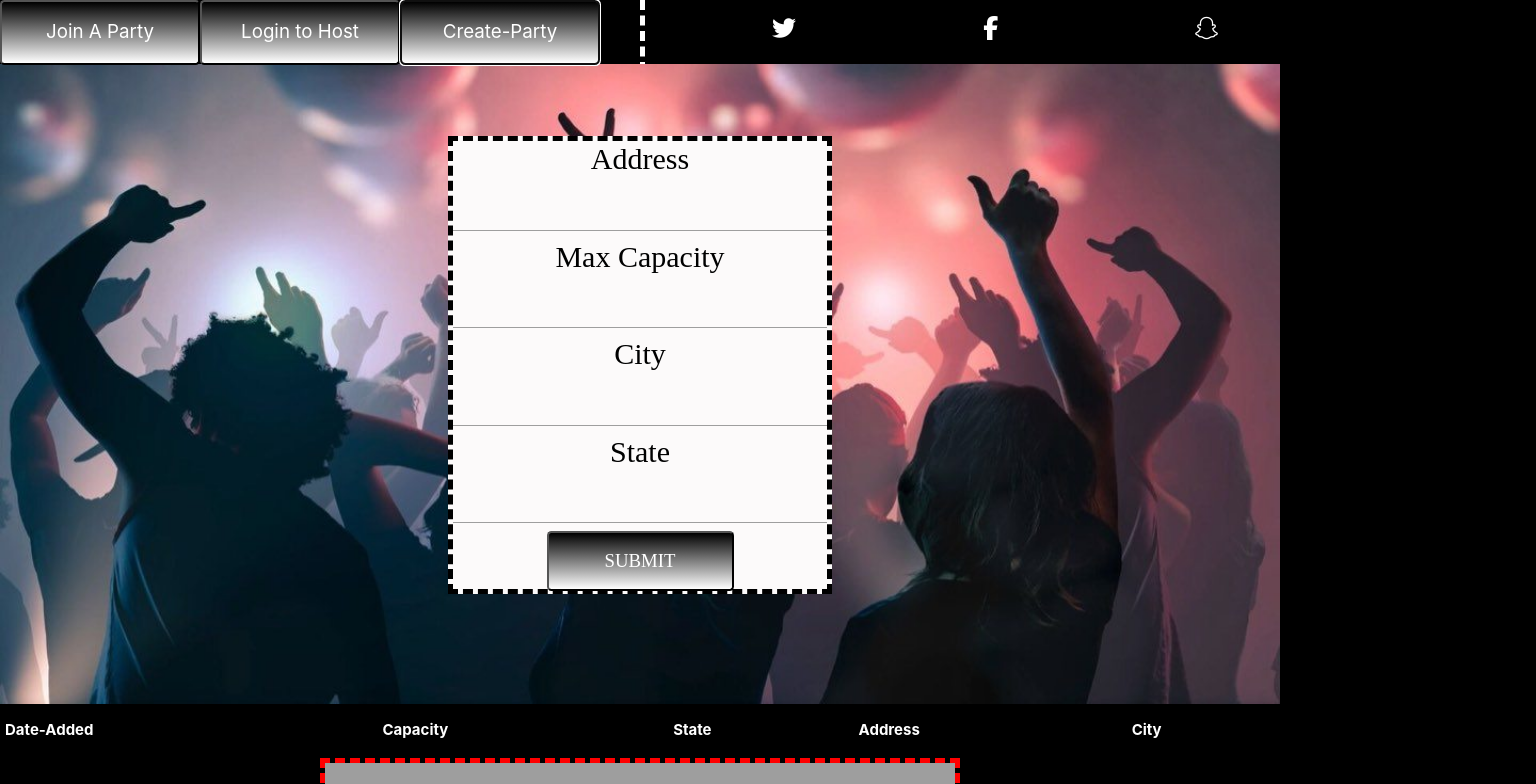
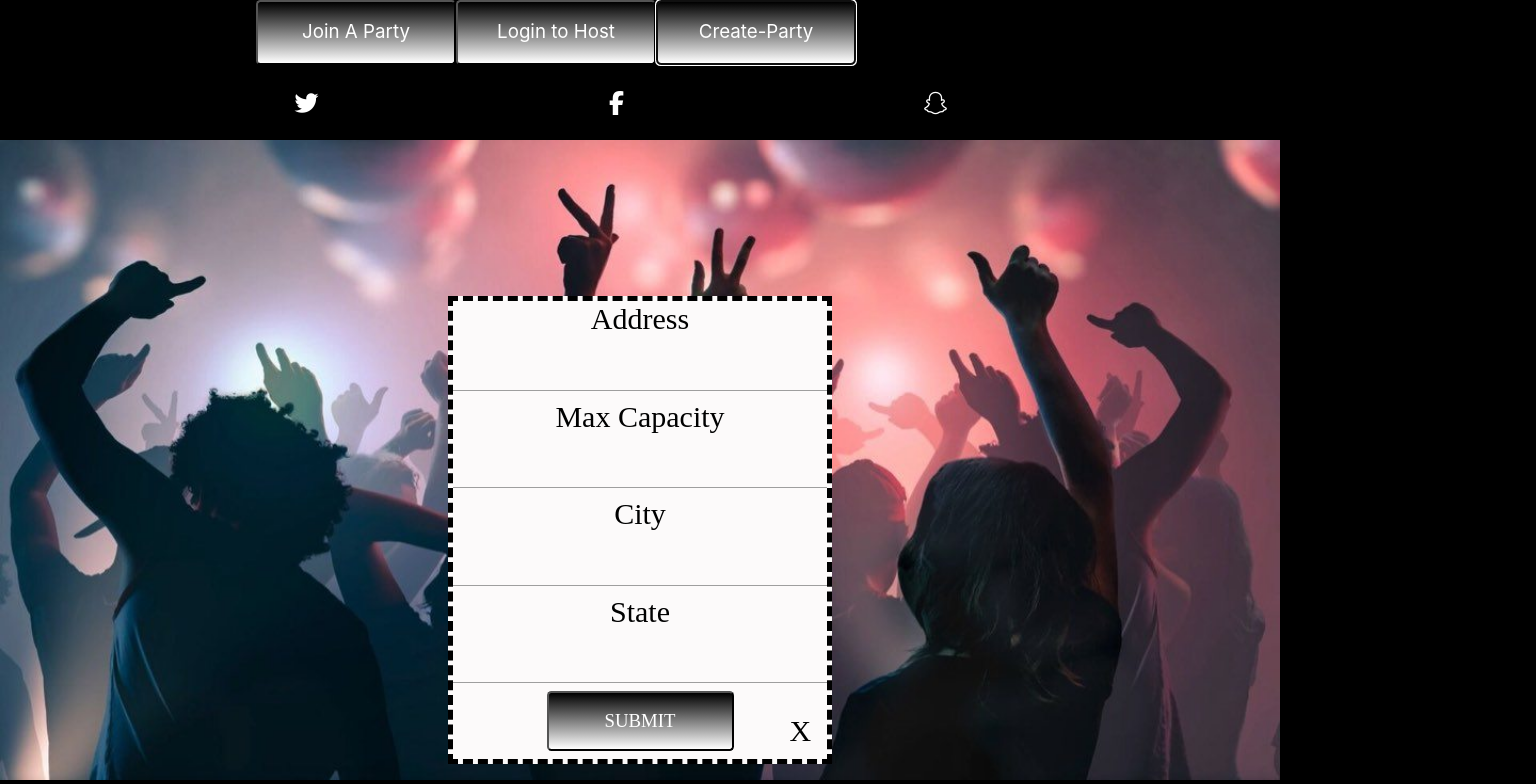
Before and after one commit to hrazintakyt/GroupProject, a plain HTML site: page index.html in a window 1280 px wide. Both pictures are taken after a click on the button "Create-Party". Shown: the top 784 px of the page, 1536 px wide, since content can reach past the window. Drawn offline with nearby package versions, Linux system fonts and the light colour scheme; some packages are replaced by stand-ins of ours; no server answers; grey boxes are pictures that could not be loaded.

Commit message:
lots of Css changes

```diff
--- a/assets/style.css
+++ b/assets/style.css
@@ -5,15 +5,47 @@ body{
 
 }
 
+#thisOff{
+	text-decoration: none;
+	color: white;
+}
+
 nav{
 
-	width: 100%;
-	height: 85px;
-	position: static;
+	width: 50%;
+	position: absolute;
 	background-color :black! important;
 	color: black;
 	overflow: none;
+	float: left;
+	display: inline-block;
+}
 
+header{
+	height: 70px;
+	background-color: black;
+}
+
+
+.HeadingOne{
+	text-align: center;
+	font-family: serif;
+	color: white;
+
+}
+
+
+.xBtn{
+	float: right;
+	color: black;
+	font-family: serif;
+	position: absolute;
+	left: 90%;
+	top: 90%;
+}
+
+.xBtn:hover{
+	color: gray;
 
 }
 
@@ -49,6 +81,9 @@ button:hover{
 }
 
 
+td:hover{
+	background: gray;
+}
 
 
 
@@ -96,7 +131,7 @@ display: none;
 	z-index: 1;
 	background: rgb(252, 250, 250);
 	width: 30%;
-	height: 458px;
+	height: 468px;
 	margin-top: 20%;
 	border: 5px dashed black;
 	color: black;
@@ -132,6 +167,7 @@ table {
 	width: 50%;
 	margin-left: 50%;
 	border-left: 5px dashed white;
+	height: 100%;
 }
 
 i{
@@ -141,3 +177,74 @@ i{
 	margin-left: 20%;
 	position: relative;
 }
+
+
+
+
+/*Media Queries are going to be Below*/
+
+
+@media (max-width: 1300px) {
+
+header{
+	height: 140px;
+}
+
+
+.rightNav{
+	position: relative;
+	width: 90%;
+	margin-left: 5%;
+	margin-right: 5%;
+	top: 75px;
+	display: block;
+	border: none;
+}
+
+.leftNav{
+	position: absolute;
+	width: 100%;
+	margin-left: 20%;
+	margin-right: 20%;
+	top: 0px;
+	display: block;
+	border: none;
+}
+
+#PartyCreationForm{
+
+display: none;
+	position: absolute;
+	top: 5%;
+	left: 35%;
+	z-index: 1;
+	background: rgb(252, 250, 250);
+	width: 30%;
+	height: 468px;
+	margin-top: 20%;
+	border: 5px dashed black;
+	color: black;
+	font-size: 15px;
+	font-family: serif;
+	text-align: center;
+
+}
+
+
+
+}
+
+
+
+@media (max-width: 755px) {
+	header{
+		height: 200px;
+	}
+	.leftNav{
+		position: absolute;
+		padding-right: 50%;
+		width: 100%;
+	}
+	.rightNav{
+		display: none;
+	}
--- a/index.html
+++ b/index.html
@@ -59,20 +59,23 @@
 
 <body>
 
+
+<header>
+
+    <div class="leftNav">
+        <button id="joinParty" class="btn-lg waves-effect waves-red "> <a href="#heddinwun" id="thisOff"> Join A Party</a> </button>
+        <button a href="#! " class="btn-lg waves-effect waves-red "> Login to Host</button>
+        <button id="createParty" a href="#! " class="btn-lg waves-effect waves-red "> Create-Party</button>
+    </div>
+</nav>
+
 <nav>
-        <button "a href="#! " class="btn-lg waves-effect waves-red "">Join A Party</button>
-        <button "a href="#! " class="btn-lg waves-effect waves-red ""> Login to Host</button>
-        <button id="createParty" "a href="#! " class="btn-lg waves-effect waves-red ""> Create-Party</button>
-
-
-
- <section class="rightNav">
+ <div class="rightNav">
     <div class="social-networks">
      <a href="#" class="twitter">
         <i class="fa fa-twitter">
         </i>
      </a>
-
     <a href="#">
         <i class="fa fa-facebook">
         </i>
@@ -84,11 +87,11 @@
     </a>
     </div>
 
+ </div>
+</nav>
+</header>
 
 
-
- </section>
-</nav>
 
     <div class="jumbotron jumbotron-fluid" id="myJtron">
     </div>
@@ -114,6 +117,7 @@
         <input type="Password">
         <br>
         <button class="submitBtn"> submit </button>
+
     </form>
 
 
@@ -127,8 +131,15 @@
         <h2> State</h2>
         <input type="text" id="state" required>
         <button id="submitBtnParty" "a href="#! " class="btn-lg waves-effect waves-red ""> SUBMIT</button>
+        <h2 class="xBtn"> X </h2>
 
     </form>
+
+<br>
+<h1 class="HeadingOne" id="heddinwun"> Current Parties</h1>
+<hr>
+
+
 
     <div>
         <table>
@@ -152,14 +163,6 @@
 
 
 
-
-
-
-
-
-
-
-
     <script src="script.js"></script>
     <script async defer src="https://maps.googleapis.com/maps/api/js?key=AIzaSyB-sqrgZQhEVzmza4QVPrgFp1nOd145WHU&callback=initMap">
     </script>
--- a/script.js
+++ b/script.js
@@ -15,6 +15,12 @@ $(".loginBtn").click(function () {
 $("#createParty").click(function () {
 
   $("#PartyCreationForm").css("display", "block")
+
+})
+
+$(".xBtn").click(function () {
+
+  $("#PartyCreationForm").css("display", "none")
 
 })
 
@@ -58,7 +64,9 @@ function initMap() {
         lat: response.results[0].geometry.location.lat,
         lng: response.results[0].geometry.location.lng
       };
-      new google.maps.Marker({ position: position, map: map });
+       var MyMarker = new google.maps.Marker({ position: position, map: map });
+
+
     });
   });
 }
@@ -66,7 +74,20 @@ function initMap() {
 
 
 
+
+
 $("#submitBtnParty").on("click", function () {
+
+  var $btn = $(this).parent();
+    if($btn.closest('table').data('theCount') == undefined) {
+        $btn.closest('table').data('theCount', 0)
+    }
+    var currentCount = $btn.closest('table').data('theCount');
+
+    if(currentCount < 5) {
+        $btn.closest('tr').clone(true).insertAfter($btn);
+        $btn.closest('table').data('theCount', currentCount + 1);
+    }
 
 //make sure to put validation here, before we push
   var x = $("#userAddress").val();
@@ -137,4 +158,6 @@ dataBaseRef.on("child_added", function (snap) {
   console.log(snap.val())
 
 
+
+
 });
```
Also changed, not shown: 1 other file.
